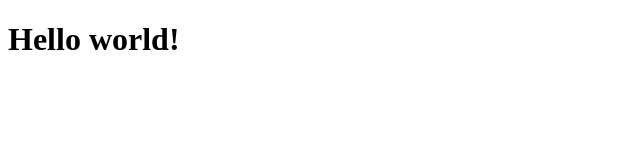
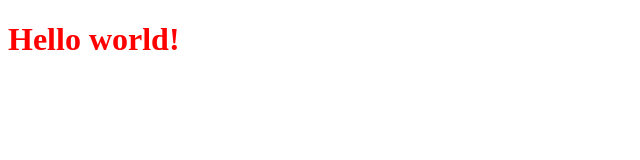
Before and after one commit to javohir7777/lessonGitHub, a plain HTML site: page index.html in a window 1280 px wide. Shown: the whole page, without its empty margins (0-640 px from the left). Drawn offline with Linux system fonts and the light colour scheme.

Commit message:
add to color red

```diff
--- /dev/null
+++ b/css/style.css
@@ -0,0 +1,3 @@
+h1 {
+  color: red;
+}
--- a/index.html
+++ b/index.html
@@ -4,6 +4,7 @@
     <meta charset="UTF-8" />
     <meta name="viewport" content="width=device-width, initial-scale=1.0" />
     <title>GitHub</title>
+    <link rel="stylesheet" href="./css/style.css">
   </head>
   <body>
     <h1>Hello world!</h1>
```
